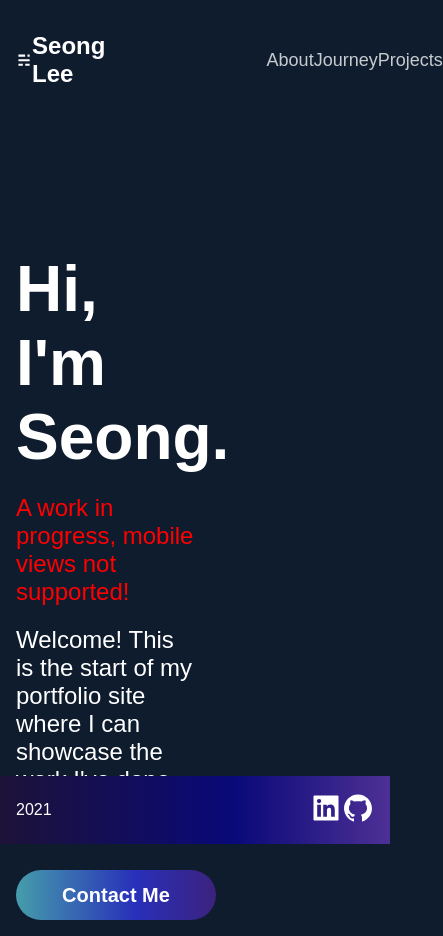
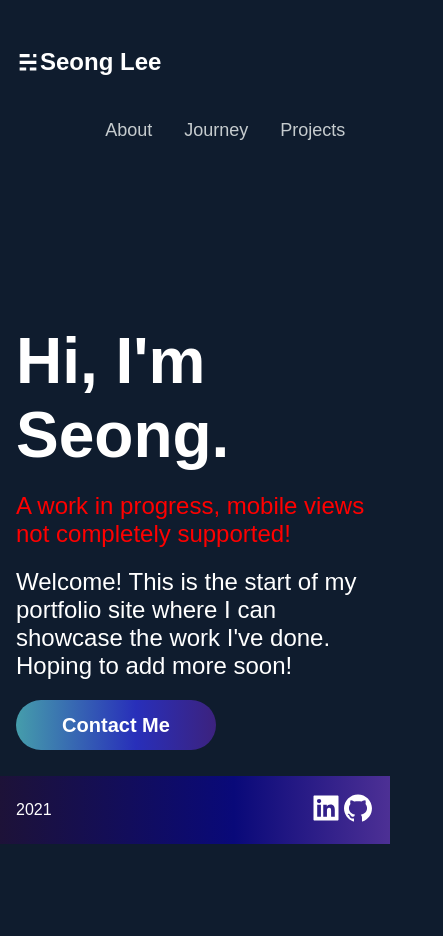
Before and after one commit to GitFlowin/personal-portfolio, a Next.js app: page / in a window 390 px wide. Shown: the whole page, 443 px wide, since content can reach past the window. After the commit the page ends 844 px from the top, so only its background shows below. Built offline with nearby package versions, Linux system fonts and the light colour scheme.

Commit message:
initial mobile view

```diff
--- a/src/components/Header/HeaderStyles.js
+++ b/src/components/Header/HeaderStyles.js
@@ -6,6 +6,14 @@ export const Container = styled.div`
   grid-template-rows: 1fr;
   padding: 1rem;
   padding-top: 2rem;
+
+  @media ${(props) => props.theme.breakpoints.sm} {
+    display: grid;
+    grid-template-columns: repeat(5, 1fr);
+    grid-template-rows: repeat(2, 60px);
+    grid-column-gap: 0.5rem;
+    grid-row-gap: 0.5rem;
+  }
 `;
 
 export const LogoDiv = styled.div`
@@ -13,6 +21,10 @@ export const LogoDiv = styled.div`
   display: flex;
   flex-direction: row;
   align-content: center;
+
+  @media ${(props) => props.theme.breakpoints.sm} {
+    grid-area: 1 / 1 / 2 / 4;
+  }
 `;
 
 export const Title = styled.h2`
@@ -26,6 +38,10 @@ export const Nav = styled.ul`
   display: flex;
   align-items: center;
   justify-content: space-around;
+
+  @media ${(props) => props.theme.breakpoints.sm} {
+    grid-area: 2 / 2 / 3 / 5;
+  }
 `;
 
 export const NavLink = styled.a`
@@ -38,4 +54,8 @@ export const NavLink = styled.a`
     opacity: 1;
     cursor: pointer;
   }
+
+  @media ${(props) => props.theme.breakpoints.sm} {
+    padding: 1rem;
+  }
 `;
--- a/src/components/Hero/Hero.js
+++ b/src/components/Hero/Hero.js
@@ -10,7 +10,7 @@ const Hero = () => {
       <HeroDiv>
         <HeroTitle>Hi, I&apos;m Seong.</HeroTitle>
         <HeroDescription style={{ color: "red" }}>
-          A work in progress, mobile views not supported!
+          A work in progress, mobile views not completely supported!
         </HeroDescription>
         <HeroDescription>
           Welcome! This is the start of my portfolio site where I can showcase
--- a/src/components/Hero/HeroStyles.js
+++ b/src/components/Hero/HeroStyles.js
@@ -7,6 +7,14 @@ export const Container = styled.div`
   padding: 1rem;
   padding-top: 8rem;
   color: white;
+
+  @media ${(props) => props.theme.breakpoints.sm} {
+    display: grid;
+    grid-template-columns: repeat(5, 1fr);
+    grid-template-rows: 1fr;
+    grid-column-gap: 0.5rem;
+    grid-row-gap: 0.5rem;
+  }
 `;
 
 export const HeroDiv = styled.div`
--- a/src/theme/theme.js
+++ b/src/theme/theme.js
@@ -1,10 +1,8 @@
 export default {
-  // Temp fonts
   fonts: {
     title: "Poppins, sans-serif",
     main: "Poppins, sans-serif",
   },
-
   colors: {
     darkBackground: "#0F1C2E",
     gradient1: `linear-gradient(
@@ -20,5 +18,11 @@ export default {
       rgba(60,34,126,1) 100%
     );`,
   },
+  breakpoints: {
+    sm: "screen and (max-width: 640px)",
+    md: "screen and (max-width: 768px)",
+    lg: "screen and (max-width: 1024px)",
+    xl: "screen and (max-width: 1280px)",
+  },
 };
 //
```
